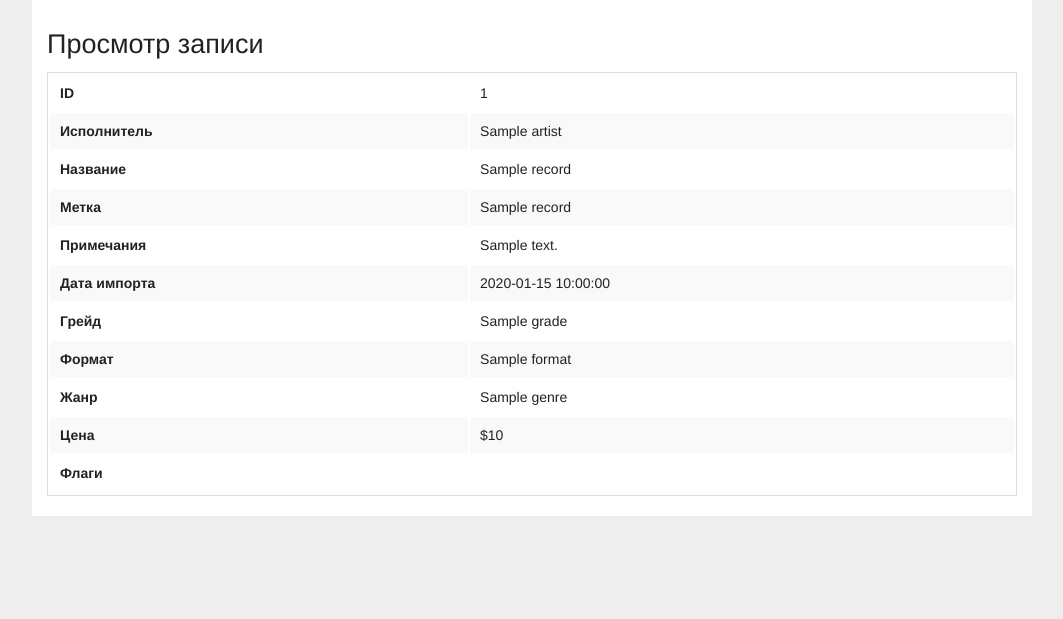
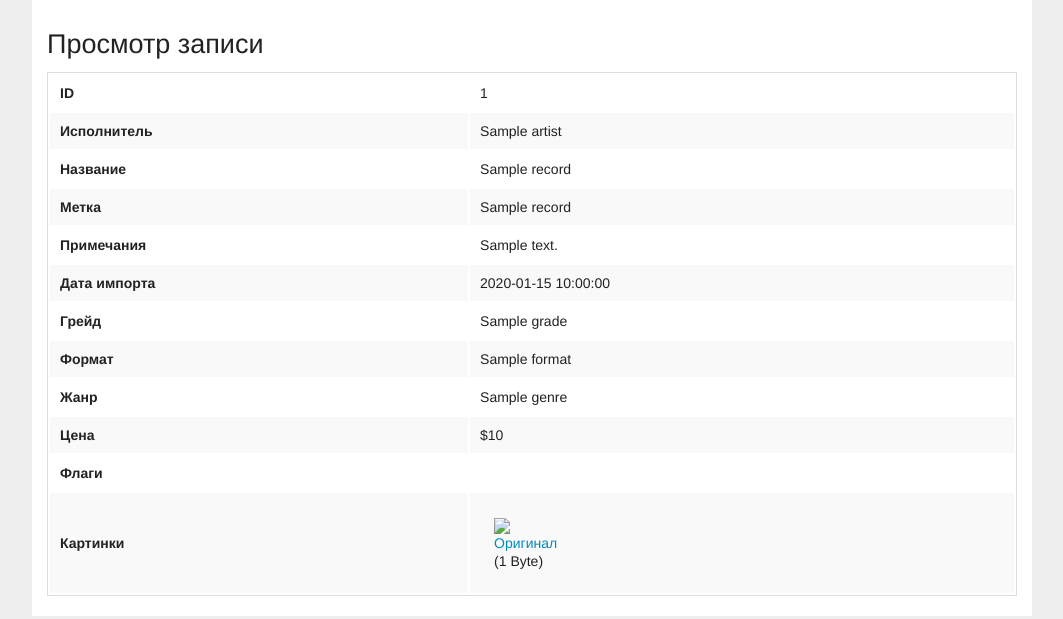
Before and after one commit to notapresent/jh2, a Flask app: template rbm2m/templates/record_view.html in a window 1280 px wide. Shown: the part 181-800 px from the top of the page, without its empty margins (108-1171 px from the left). Run offline with Flask 2, Linux system fonts and the light colour scheme; the template is opened without the code that fills it: most values are stand-ins (such as "Sample title", 1, 10 or a date in 2020).

Commit message:
Images in record admin

```diff
--- a/rbm2m/config.py
+++ b/rbm2m/config.py
@@ -19,7 +19,8 @@ class Config(object):
 
     BASIC_AUTH_USERNAME = os.environ['RBM2M_LOGIN']
     BASIC_AUTH_PASSWORD = os.environ['RBM2M_PASSWORD']
-    MEDIA_DIR = os.path.join(BASE_DIR, 'images')
+
+    MEDIA_DIR = os.path.join(BASE_DIR, 'media')
 
 
 class ProductionConfig(Config):
@@ -28,7 +29,7 @@ class ProductionConfig(Config):
 
 
 class DevelopmentConfig(Config):
-    SQLALCHEMY_ECHO = True
+    SQLALCHEMY_ECHO = False
     DEBUG = True
 
 
--- a/rbm2m/static/css/main.css
+++ b/rbm2m/static/css/main.css
@@ -59,3 +59,16 @@ table.wide {
 form#record_filter_form label.left.inline {
     margin-left: 1rem;
 }
+
+div.record_image_div {
+    display: inline-block;
+    margin: 1em;
+}
+div.record_image_div a {
+    display: block;
+}
+
+img.record_image {
+    max-width: 350px;
+    max-height: 350px;
+}
--- a/rbm2m/templates/record_view.html
+++ b/rbm2m/templates/record_view.html
@@ -80,6 +80,18 @@
                 </td>
             </tr>
             <tr>
+                <th>Картинки</th>
+                <td>
+                    {% for img in record.images %}
+                    <div class="record_image_div">
+                        <a href="">
+                            <img class="record_image"
+                                 src="{{ url_for('.serve_media', path=img.make_filename()) }}">
+                        </a>
+                        <a href="{{ img.url }}">Оригинал</a> ({{ img.length|filesizeformat }})
+                    </div>
+                    {% endfor %}
+                </td>
 
             </tr>
 
```
Also changed, not shown: rbm2m/views/manage.py (+11 -3 lines).
